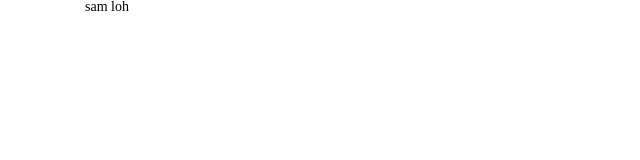
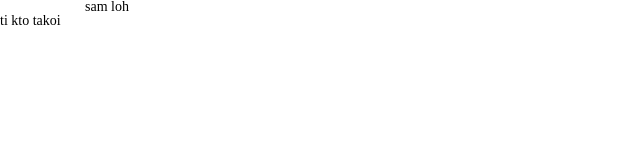
Before and after one commit to Kechi-web/site, a plain HTML site: page shop/shop/index.html in a window 1280 px wide. Shown: the full height of the page, 0-640 px from the left. Drawn offline with nearby package versions, Linux system fonts and the light colour scheme.

Commit message:
new section

```diff
--- a/shop/shop/index.html
+++ b/shop/shop/index.html
@@ -19,7 +19,7 @@
             <h1>sam loh</h1>
         </div>
     </header>
-
+    <section>ti kto takoi</section>
 <!-- Optional JavaScript -->
 <!-- jQuery first, then Popper.js, then Bootstrap JS -->
 <script src="https://code.jquery.com/jquery-3.4.1.min.js"></script>
```
